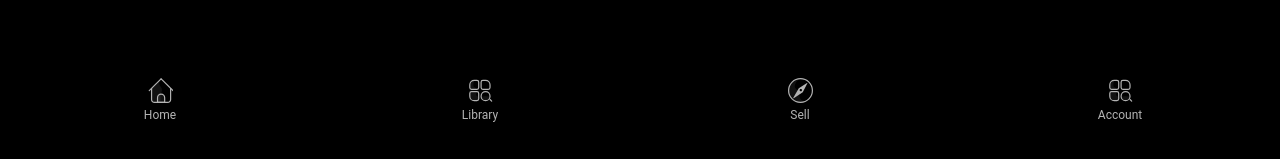
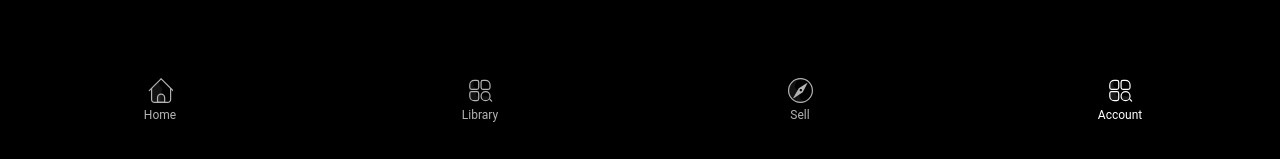
Before and after one commit to theabhayprajapati/open-bookstore, a Next.js app: page /account in a window 1280 px wide. Shown: the part 673-832 px from the top of the page. Built offline with nearby package versions, Linux system fonts and the light colour scheme.

Commit message:
active tabw ith different color

```diff
--- a/components/BottomNavigation.tsx
+++ b/components/BottomNavigation.tsx
@@ -1,15 +1,23 @@
+import { useRouter } from "next/router";
 
 const NORMAL_COLOR = '#B3B3B3';
 const ACTIVE_COLOR = '#ffffff';
 const BottomNavigation = () => {
-
+    const router = useRouter();
+    // get current page
+    const currentPage = router.pathname;
+    console.log(currentPage);
     return (
         <div>
             <div className="w-full h-screen">
                 {/* <!-- <section id="bottom-navigation" className="md:hidden block fixed inset-x-0 bottom-0 z-10 bg-white shadow"> // if shown only tablet/mobile--> */}
                 <section id="bottom-navigation" className="block fixed inset-x-0 bottom-0 z-10  shadow text-[#B3B3B3] bg-gradient-to-b from-transparent via-black to-black">
                     <div id="tabs" className="flex justify-between ">
-                        <a href="/" className="w-full focus:text-teal-500 hover:text-teal-500 justify-center inline-block text-center pt-2 pb-1">
+                        <a href="/" className="w-full focus:text-white hover:text-white justify-center inline-block text-center pt-2 pb-1"
+                            style={{
+                                color: currentPage === '/' ? ACTIVE_COLOR : NORMAL_COLOR
+                            }}
+                        >
                             <svg width="25" height="25" viewBox="0 0 42 42" className="inline-block mb-1">
                                 <g stroke="none" strokeWidth="1" fill="none" fillRule="evenodd">
                                     <path d="M21.0847458,3.38674884 C17.8305085,7.08474576 17.8305085,10.7827427 21.0847458,14.4807396 C24.3389831,18.1787365 24.3389831,22.5701079 21.0847458,27.6548536 L21.0847458,42 L8.06779661,41.3066256 L6,38.5331279 L6,26.2681048 L6,17.2542373 L8.88135593,12.4006163 L21.0847458,2 L21.0847458,3.38674884 Z" fill="currentColor" fillOpacity="0.1"></path>
@@ -21,7 +29,12 @@ const BottomNavigation = () => {
                             </svg>
                             <span className="tab tab-home block text-xs">Home</span>
                         </a>
-                        <a href="/library" className="w-full focus:text-teal-500 hover:text-teal-500 justify-center inline-block text-center pt-2 pb-1">
+                        <a href="/library" className="w-full focus:text-white hover:text-white justify-center inline-block text-center pt-2 pb-1"
+                            style={{
+                                color: currentPage === '/library' ? ACTIVE_COLOR : NORMAL_COLOR
+                            }}
+
+                        >
                             <svg width="25" height="25" viewBox="0 0 42 42" className="inline-block mb-1">
                                 <g stroke="none" strokeWidth="1" fill="none" fillRule="evenodd">
                                     <path d="M14.7118754,20.0876892 L8.03575361,20.0876892 C5.82661462,20.0876892 4.03575361,18.2968282 4.03575361,16.0876892 L4.03575361,12.031922 C4.03575361,8.1480343 6.79157254,4.90780265 10.4544842,4.15995321 C8.87553278,8.5612583 8.1226025,14.3600511 10.9452499,15.5413938 C13.710306,16.6986332 14.5947501,18.3118357 14.7118754,20.0876892 Z M14.2420017,23.8186831 C13.515543,27.1052019 12.7414284,30.2811559 18.0438552,31.7330419 L18.0438552,33.4450645 C18.0438552,35.6542035 16.2529942,37.4450645 14.0438552,37.4450645 L9.90612103,37.4450645 C6.14196811,37.4450645 3.09051926,34.3936157 3.09051926,30.6294627 L3.09051926,27.813861 C3.09051926,25.604722 4.88138026,23.813861 7.09051926,23.813861 L14.0438552,23.813861 C14.1102948,23.813861 14.1763561,23.8154808 14.2420017,23.8186831 Z M20.7553776,32.160536 C23.9336213,32.1190063 23.9061943,29.4103976 33.8698747,31.1666916 C34.7935223,31.3295026 35.9925894,31.0627305 37.3154077,30.4407183 C37.09778,34.8980343 33.4149547,38.4450645 28.9036761,38.4450645 C24.9909035,38.4450645 21.701346,35.7767637 20.7553776,32.160536 Z" fill="currentColor" opacity="0.1"></path>
@@ -36,7 +49,13 @@ const BottomNavigation = () => {
                             </svg>
                             <span className="tab tab-kategori block text-xs">Library</span>
                         </a>
-                        <a href="/sell" className="w-full focus:text-teal-500 hover:text-teal-500 justify-center inline-block text-center pt-2 pb-1">
+                        <a href="/sell" className="w-full focus:text-white hover:text-white justify-center inline-block text-center pt-2 pb-1"
+                            style={
+                                {
+                                    color: currentPage === '/sell' ? ACTIVE_COLOR : NORMAL_COLOR
+                                }
+                            }
+                        >
                             <svg width="25" height="25" viewBox="0 0 42 42" className="inline-block mb-1">
                                 <g stroke="none" strokeWidth="1" fill="none" fillRule="evenodd">
                                     <path d="M20.5890101,0.254646884 C12.8696785,5.50211755 8.0025785,14.258415 14.1941217,18.8708225 C23.16683,25.5550669 13.3362326,40.2698884 33.1021758,38.4149164 C29.6814884,40.8311956 25.5065164,42.2507054 21,42.2507054 C9.40202025,42.2507054 0,32.8486852 0,21.2507054 C0,9.79003409 9.18071714,0.473634138 20.5890101,0.254646884 Z" fill="currentColor" opacity="0.1"></path>
@@ -46,7 +65,11 @@ const BottomNavigation = () => {
                             </svg>
                             <span className="tab tab-explore block text-xs">Sell</span>
                         </a>
-                        <a href={"/account"} className="w-full focus:text-teal-500 hover:text-teal-500 justify-center inline-block text-center pt-2 pb-1">
+                        <a href={"/account"} className="w-full focus:text-white hover:text-white justify-center inline-block text-center pt-2 pb-1"
+                            style={{
+                                color: currentPage === '/account' ? ACTIVE_COLOR : NORMAL_COLOR
+                            }}
+                        >
                             <svg width="25" height="25" viewBox="0 0 42 42" className="inline-block mb-1">
                                 <g stroke="none" strokeWidth="1" fill="none" fillRule="evenodd">
                                     <path d="M14.7118754,20.0876892 L8.03575361,20.0876892 C5.82661462,20.0876892 4.03575361,18.2968282 4.03575361,16.0876892 L4.03575361,12.031922 C4.03575361,8.1480343 6.79157254,4.90780265 10.4544842,4.15995321 C8.87553278,8.5612583 8.1226025,14.3600511 10.9452499,15.5413938 C13.710306,16.6986332 14.5947501,18.3118357 14.7118754,20.0876892 Z M14.2420017,23.8186831 C13.515543,27.1052019 12.7414284,30.2811559 18.0438552,31.7330419 L18.0438552,33.4450645 C18.0438552,35.6542035 16.2529942,37.4450645 14.0438552,37.4450645 L9.90612103,37.4450645 C6.14196811,37.4450645 3.09051926,34.3936157 3.09051926,30.6294627 L3.09051926,27.813861 C3.09051926,25.604722 4.88138026,23.813861 7.09051926,23.813861 L14.0438552,23.813861 C14.1102948,23.813861 14.1763561,23.8154808 14.2420017,23.8186831 Z M20.7553776,32.160536 C23.9336213,32.1190063 23.9061943,29.4103976 33.8698747,31.1666916 C34.7935223,31.3295026 35.9925894,31.0627305 37.3154077,30.4407183 C37.09778,34.8980343 33.4149547,38.4450645 28.9036761,38.4450645 C24.9909035,38.4450645 21.701346,35.7767637 20.7553776,32.160536 Z" fill="currentColor" opacity="0.1"></path>
```
